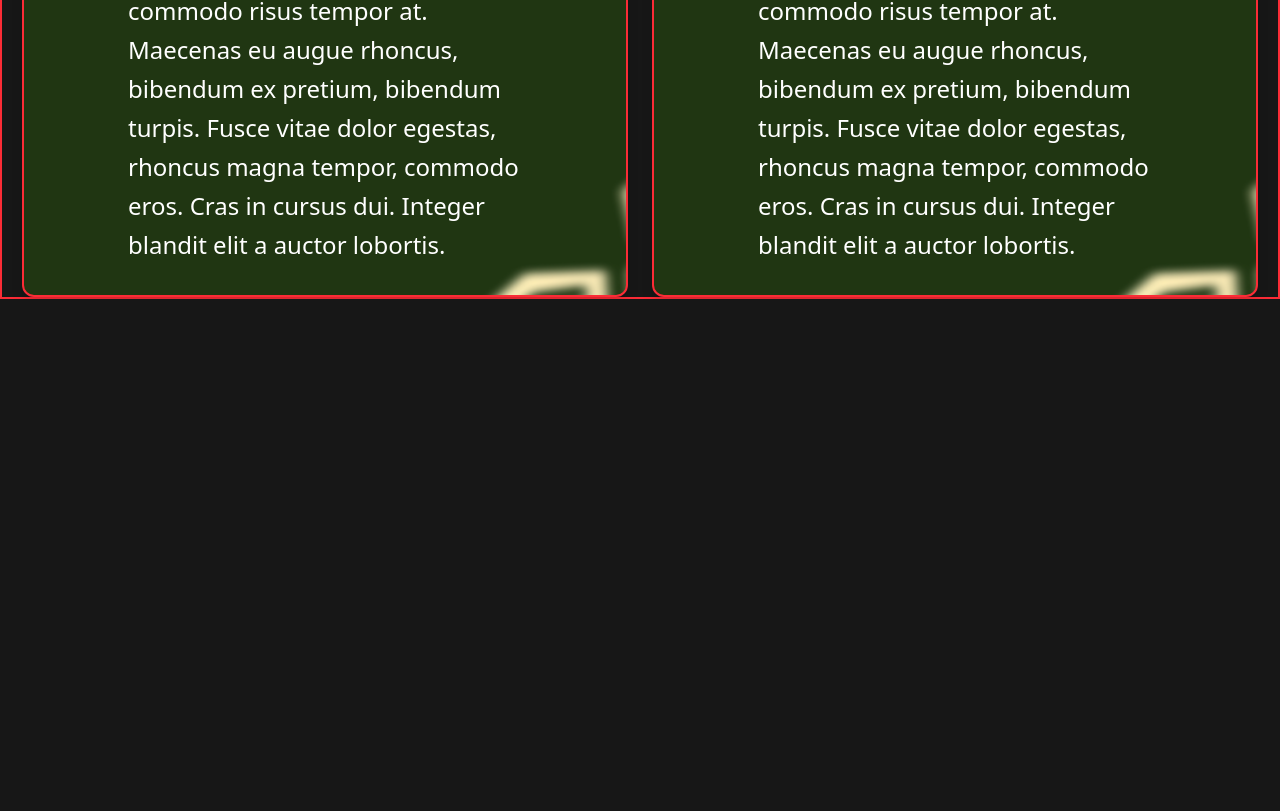
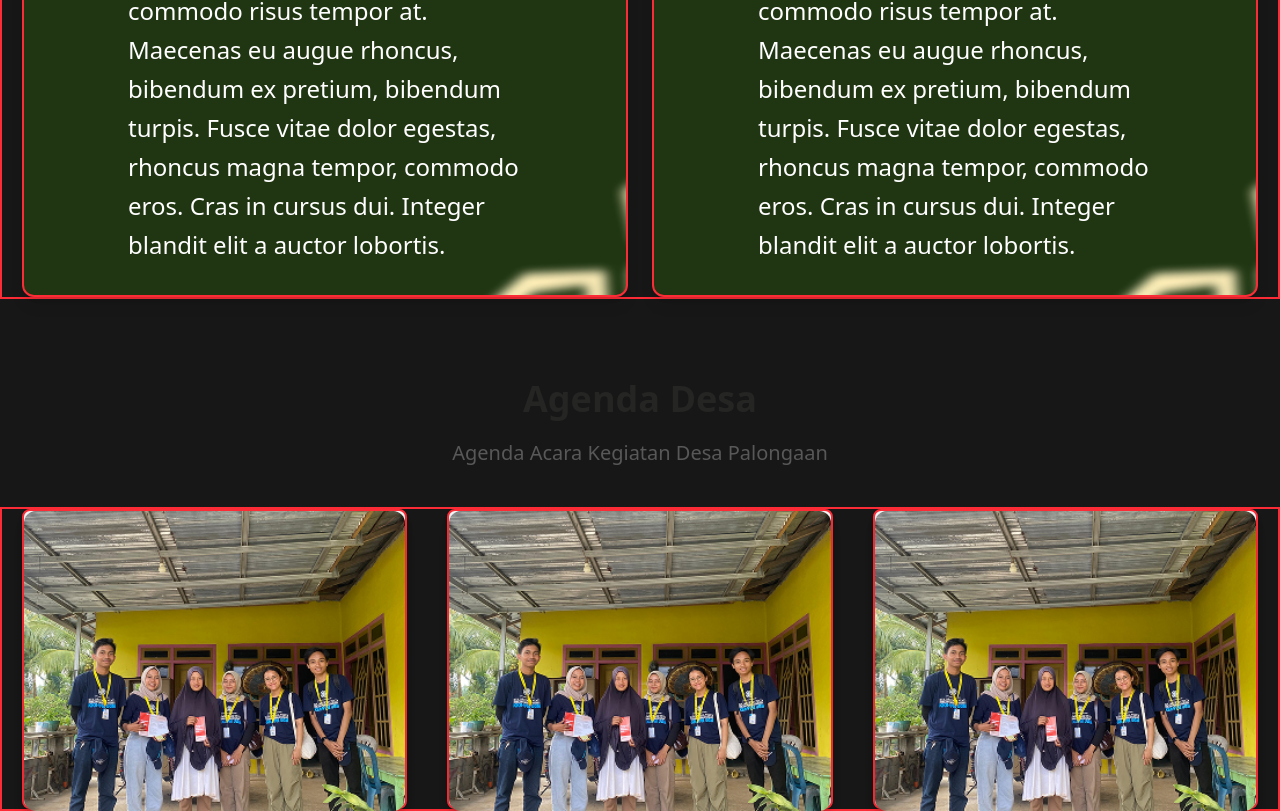
Before and after one commit to awankita/LandingPagePalongaan, a Next.js app: page / in a window 1280 px wide. Shown: the part 1153-1964 px from the top of the page. Before the commit the page ends 1452 px from the top, so only its background shows below. Built offline with nearby package versions, Linux system fonts and the light colour scheme.

Commit message:
feat:agenda

```diff
--- a/app/components/agenda/AgendaSection.tsx
+++ b/app/components/agenda/AgendaSection.tsx
@@ -1,7 +1,37 @@
 export default function AgendaSection() {
     return (
         <>
-            {/*  Agenda   */}
+            <div className="text-center mt-20 font-bold text-4xl text-[#252524]">
+                <h1>Agenda Desa</h1>
+            </div>
+            <div className="text-center mt-5 mb-10 font-medium text-xl text-[#585858]">
+                <h4>Agenda Acara Kegiatan Desa Palongaan</h4>
+            </div>
+
+            <div className="border-red-500 border-2 flex flex-wrap justify-center gap-6 md:px-5">
+                <div className="w-full flex flex-row justify-center gap-10">
+                    {/* Card 1 */}
+                    <div className="border-red-500 border-2 min-w-[300px] max-w-[600px] w-full h-[300px] bg-gray-100 rounded-lg shadow-md">
+                        <div
+                            className="bg-cover bg-center h-[300px] rounded-xl shadow-lg flex flex-col items-center justify-center text-white font-medium p-6"
+                            style={{ backgroundImage: "url('agendaPic.png')" }}></div>
+                    </div>
+
+                    {/* Card 2 */}
+                    <div className="border-red-500 border-2 min-w-[300px] max-w-[600px] w-full h-[300px] bg-gray-100 rounded-lg shadow-md">
+                        <div
+                            className="bg-cover bg-center h-[300px] rounded-xl shadow-lg flex flex-col items-center justify-center text-white font-medium p-6"
+                            style={{ backgroundImage: "url('agendaPic.png')" }}></div>
+                    </div>
+
+                    {/* Card 3 */}
+                    <div className="border-red-500 border-2 min-w-[300px] max-w-[600px] w-full h-[300px] bg-gray-100 rounded-lg shadow-md">
+                        <div
+                            className="bg-cover bg-center h-[300px] rounded-xl shadow-lg flex flex-col items-center justify-center text-white font-medium p-6"
+                            style={{ backgroundImage: "url('agendaPic.png')" }}></div>
+                    </div>
+                </div>
+            </div>
         </>
     );
 }
```
Also changed, not shown: public/agendaPic.png (added).
